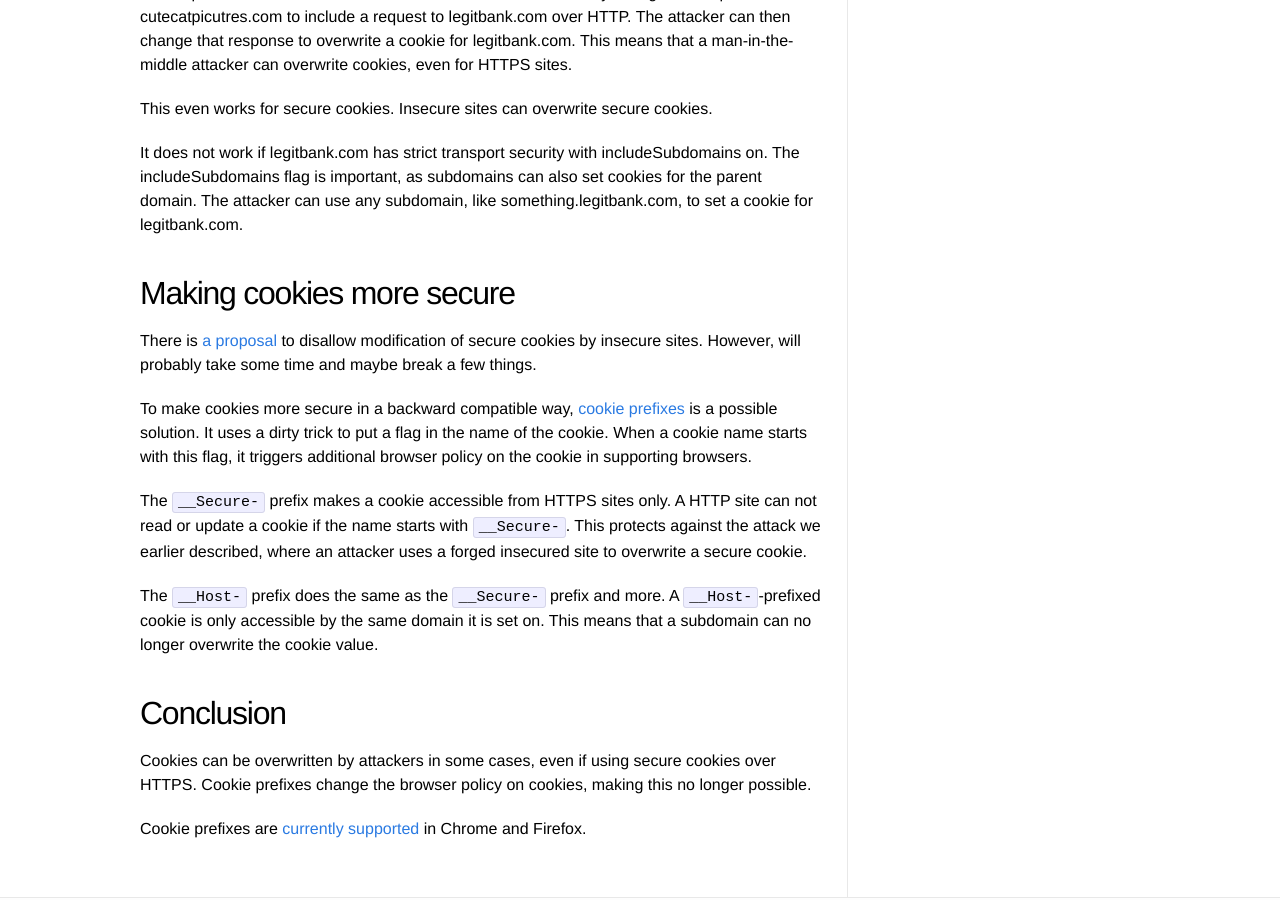
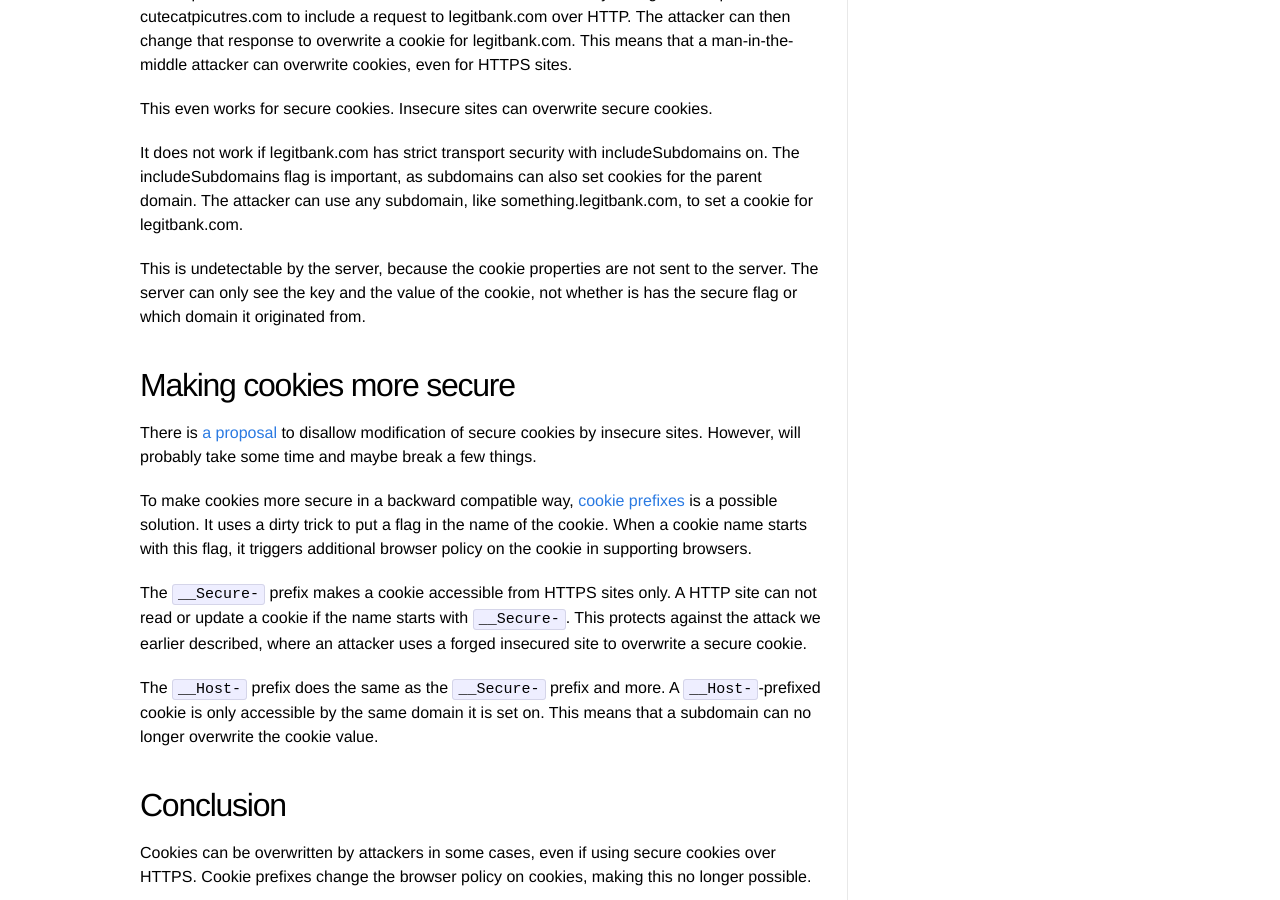
Before and after one commit to Sjord/Sjord.github.io, a Jekyll site: the page built from _posts/2017-01-31-cookie-prefixes.md, in a window 1280 px wide and 900 px high, scrolled down 833 px. Built offline with Jekyll 4.4.1, drawn with Linux system fonts in a browser that asks for light colours.

Commit message:
Undetectable by server

```diff
--- a/_posts/2017-01-31-cookie-prefixes.md
+++ b/_posts/2017-01-31-cookie-prefixes.md
@@ -23,6 +23,8 @@
 
 It does not work if legitbank.com has strict transport security with includeSubdomains on. The includeSubdomains flag is important, as subdomains can also set cookies for the parent domain. The attacker can use any subdomain, like something.legitbank.com, to set a cookie for legitbank.com.
 
+This is undetectable by the server, because the cookie properties are not sent to the server. The server can only see the key and the value of the cookie, not whether is has the secure flag or which domain it originated from.
+
 ## Making cookies more secure
 
 There is [a proposal](https://tools.ietf.org/html/draft-ietf-httpbis-cookie-alone-01) to disallow modification of secure cookies by insecure sites. However, will probably take some time and maybe break a few things.
```
